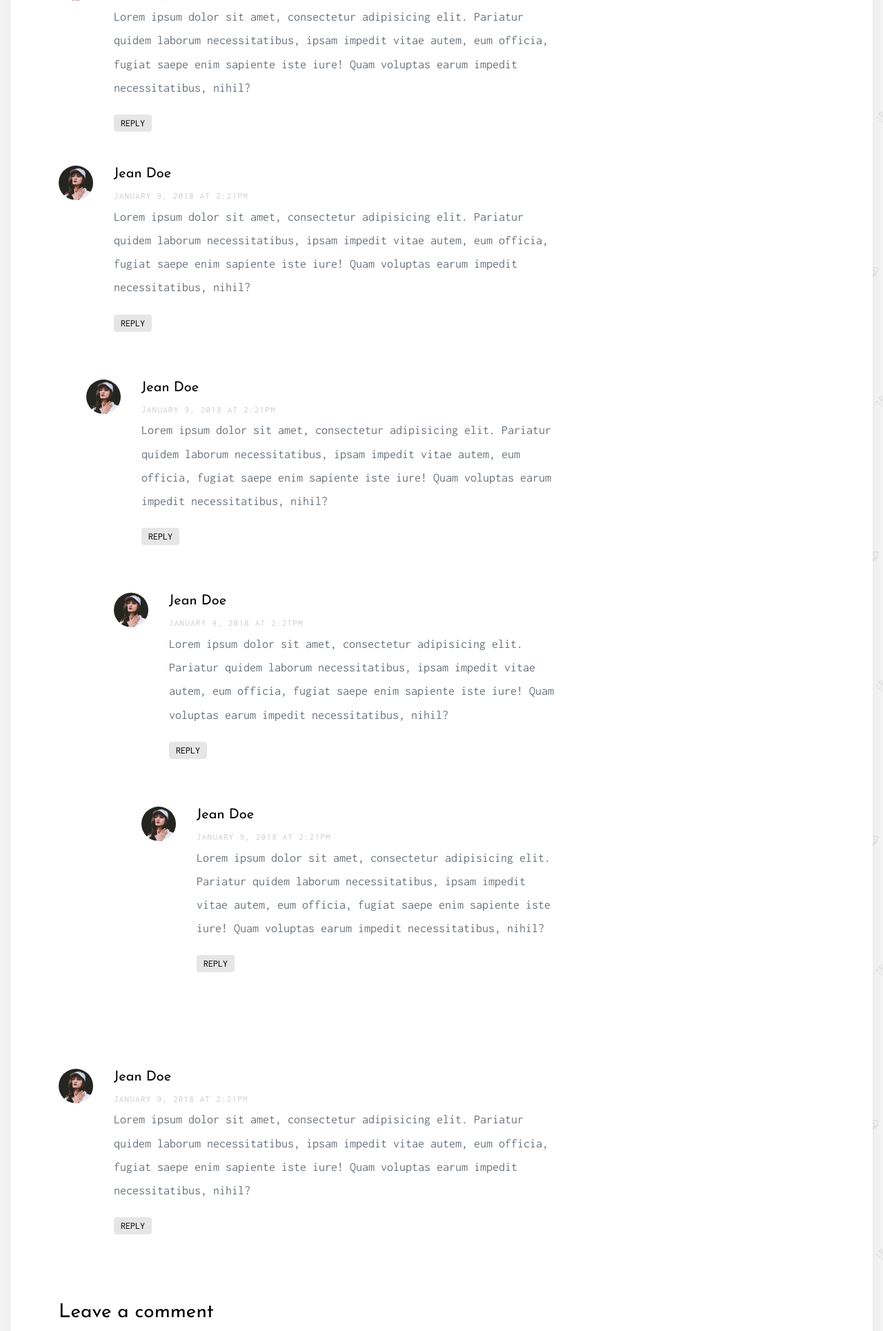
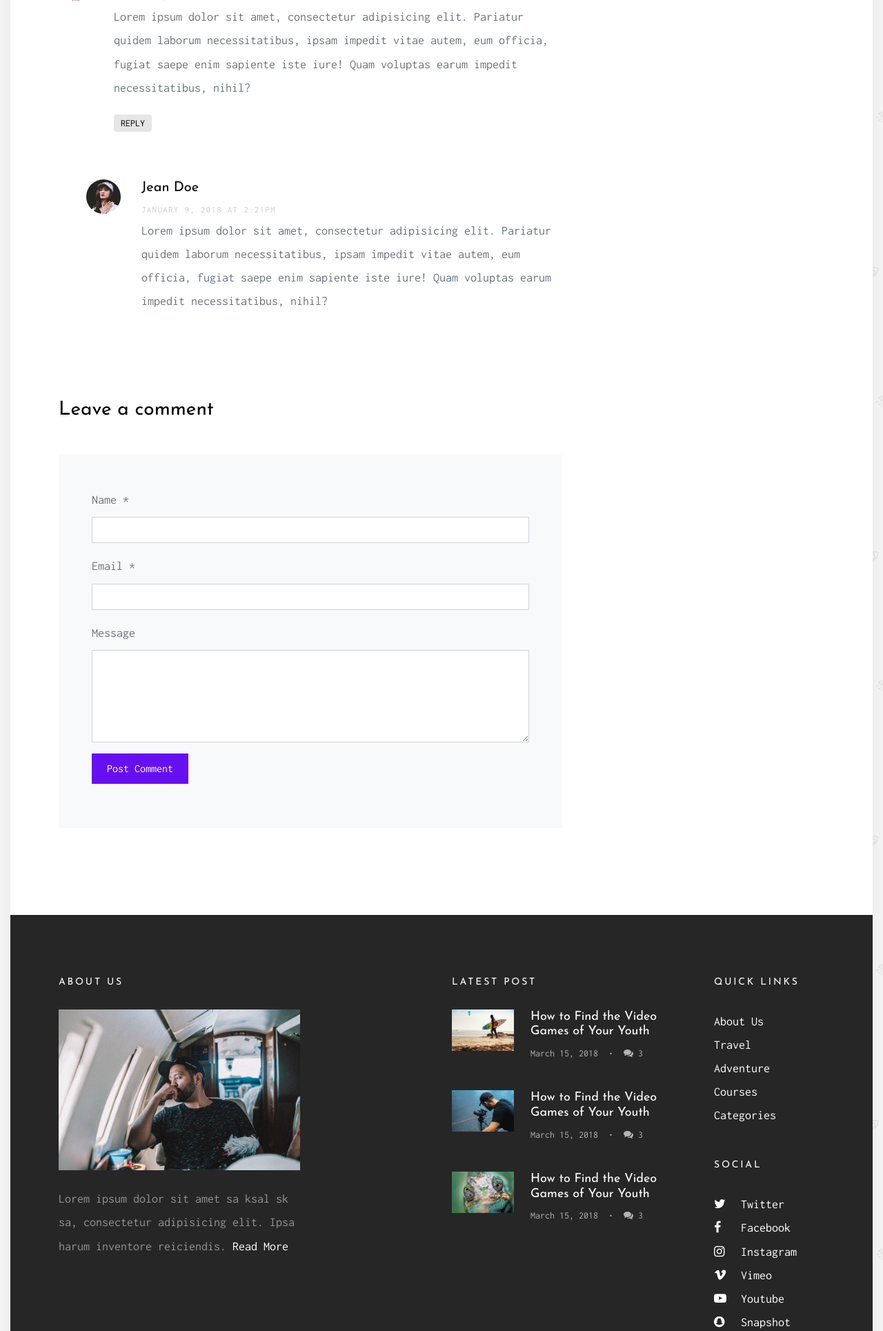
Before and after one commit to LanVu97/BlogWeb, a Django app: template blogWeb/blogWeb/templates/blog/detail.html in a window 1280 px wide. Shown: the part 917-2846 px from the top of the page at 69% size. Run offline with Django 3.2, Linux system fonts and the light colour scheme; the template is opened without the code that fills it, so the values that code supplies are empty; some libraries are stand-ins or nearby versions.

Commit message:
update: alter comment in detail template

```diff
--- a/blogWeb/blog/views.py
+++ b/blogWeb/blog/views.py
@@ -1,5 +1,5 @@
 
-from operator import methodcaller
+
 from django.shortcuts import get_object_or_404, render
 from django.shortcuts import  render, redirect
 
--- a/blogWeb/blogWeb/templates/blog/detail.html
+++ b/blogWeb/blogWeb/templates/blog/detail.html
@@ -22,7 +22,7 @@
                     {{ post.body|safe }}
 
                     {% autoescape off %}
-                        {{ post.body}}
+                    {{ post.body}}
                     {% endautoescape %}
                 </div>
 
@@ -34,9 +34,9 @@
                 <div>
                     <a href="{% url 'update_blog' post.slug %}" class="btn btn-info btn-sm rounded">Update the post</a>
 
-                    <form action="{% url 'delete_blog' post.slug %}"  method="post" class="confirmation" >
-                            {% csrf_token %}
-                            <input type="submit" value="Delete the post" class="btn btn-danger btn-sm rounded">
+                    <form action="{% url 'delete_blog' post.slug %}" method="post" class="confirmation">
+                        {% csrf_token %}
+                        <input type="submit" value="Delete the post" class="btn btn-danger btn-sm rounded">
                     </form>
 
                 </div>
@@ -46,19 +46,7 @@
                 <div class="pt-5">
                     <h3 class="mb-5">6 Comments</h3>
                     <ul class="comment-list">
-                        <li class="comment">
-                            <div class="vcard">
-                                <img src="images/person_1.jpg" alt="Image placeholder">
-                            </div>
-                            <div class="comment-body">
-                                <h3>Jean Doe</h3>
-                                <div class="meta">January 9, 2018 at 2:21pm</div>
-                                <p>Lorem ipsum dolor sit amet, consectetur adipisicing elit. Pariatur quidem laborum
-                                    necessitatibus, ipsam impedit vitae autem, eum officia, fugiat saepe enim sapiente
-                                    iste iure! Quam voluptas earum impedit necessitatibus, nihil?</p>
-                                <p><a href="#" class="reply rounded">Reply</a></p>
-                            </div>
-                        </li>
+
 
                         <li class="comment">
                             <div class="vcard">
@@ -70,7 +58,28 @@
                                 <p>Lorem ipsum dolor sit amet, consectetur adipisicing elit. Pariatur quidem laborum
                                     necessitatibus, ipsam impedit vitae autem, eum officia, fugiat saepe enim sapiente
                                     iste iure! Quam voluptas earum impedit necessitatibus, nihil?</p>
-                                <p><a href="#" class="reply rounded">Reply</a></p>
+                                <p><a href="#" class="reply rounded" id="buttonReply">Reply</a></p>
+                                <!--  reply form -->
+                                <form action="#" class="p-5 bg-light" id="replyForm" style="display:none;">
+                                    <div class="form-group">
+                                        <label for="name">Name *</label>
+                                        <input type="text" class="form-control" id="name">
+                                    </div>
+                                    <div class="form-group">
+                                        <label for="email">Email *</label>
+                                        <input type="email" class="form-control" id="email">
+                                    </div>
+
+                                    <div class="form-group">
+                                        <label for="message">Message</label>
+                                        <textarea name="" id="message" cols="30" rows="5"
+                                            class="form-control"></textarea>
+                                    </div>
+                                    <div class="form-group">
+                                        <input type="submit" value="Post Comment" class="btn btn-primary">
+                                    </div>
+
+                                </form>
                             </div>
 
                             <ul class="children">
@@ -85,60 +94,12 @@
                                             laborum necessitatibus, ipsam impedit vitae autem, eum officia, fugiat saepe
                                             enim sapiente iste iure! Quam voluptas earum impedit necessitatibus, nihil?
                                         </p>
-                                        <p><a href="#" class="reply rounded">Reply</a></p>
-                                    </div>
 
-
-                                    <ul class="children">
-                                        <li class="comment">
-                                            <div class="vcard">
-                                                <img src="images/person_1.jpg" alt="Image placeholder">
-                                            </div>
-                                            <div class="comment-body">
-                                                <h3>Jean Doe</h3>
-                                                <div class="meta">January 9, 2018 at 2:21pm</div>
-                                                <p>Lorem ipsum dolor sit amet, consectetur adipisicing elit. Pariatur
-                                                    quidem laborum necessitatibus, ipsam impedit vitae autem, eum
-                                                    officia, fugiat saepe enim sapiente iste iure! Quam voluptas earum
-                                                    impedit necessitatibus, nihil?</p>
-                                                <p><a href="#" class="reply rounded">Reply</a></p>
-                                            </div>
-
-                                            <ul class="children">
-                                                <li class="comment">
-                                                    <div class="vcard">
-                                                        <img src="images/person_1.jpg" alt="Image placeholder">
-                                                    </div>
-                                                    <div class="comment-body">
-                                                        <h3>Jean Doe</h3>
-                                                        <div class="meta">January 9, 2018 at 2:21pm</div>
-                                                        <p>Lorem ipsum dolor sit amet, consectetur adipisicing elit.
-                                                            Pariatur quidem laborum necessitatibus, ipsam impedit vitae
-                                                            autem, eum officia, fugiat saepe enim sapiente iste iure!
-                                                            Quam voluptas earum impedit necessitatibus, nihil?</p>
-                                                        <p><a href="#" class="reply rounded">Reply</a></p>
-                                                    </div>
-                                                </li>
-                                            </ul>
-                                        </li>
-                                    </ul>
                                 </li>
                             </ul>
                         </li>
 
-                        <li class="comment">
-                            <div class="vcard">
-                                <img src="images/person_1.jpg" alt="Image placeholder">
-                            </div>
-                            <div class="comment-body">
-                                <h3>Jean Doe</h3>
-                                <div class="meta">January 9, 2018 at 2:21pm</div>
-                                <p>Lorem ipsum dolor sit amet, consectetur adipisicing elit. Pariatur quidem laborum
-                                    necessitatibus, ipsam impedit vitae autem, eum officia, fugiat saepe enim sapiente
-                                    iste iure! Quam voluptas earum impedit necessitatibus, nihil?</p>
-                                <p><a href="#" class="reply rounded">Reply</a></p>
-                            </div>
-                        </li>
+
                     </ul>
                     <!-- END comment-list -->
 
@@ -153,14 +114,10 @@
                                 <label for="email">Email *</label>
                                 <input type="email" class="form-control" id="email">
                             </div>
-                            <div class="form-group">
-                                <label for="website">Website</label>
-                                <input type="url" class="form-control" id="website">
-                            </div>
 
                             <div class="form-group">
                                 <label for="message">Message</label>
-                                <textarea name="" id="message" cols="30" rows="10" class="form-control"></textarea>
+                                <textarea name="" id="message" cols="30" rows="5" class="form-control"></textarea>
                             </div>
                             <div class="form-group">
                                 <input type="submit" value="Post Comment" class="btn btn-primary">
@@ -178,12 +135,18 @@
         </div>
 </section>
 <script type="text/javascript">
-    $(".confirmation").submit(function(){
+    $(".confirmation").submit(function () {
 
         var res = confirm('Are you sure you wish to delete?');
         console.log(res);
         return res;
     });
+
+    $("#buttonReply").click(function (e) {
+        $("#replyForm").show();
+
+        e.preventDefault();
+    });
 </script>
 
 <!-- END section -->
```
